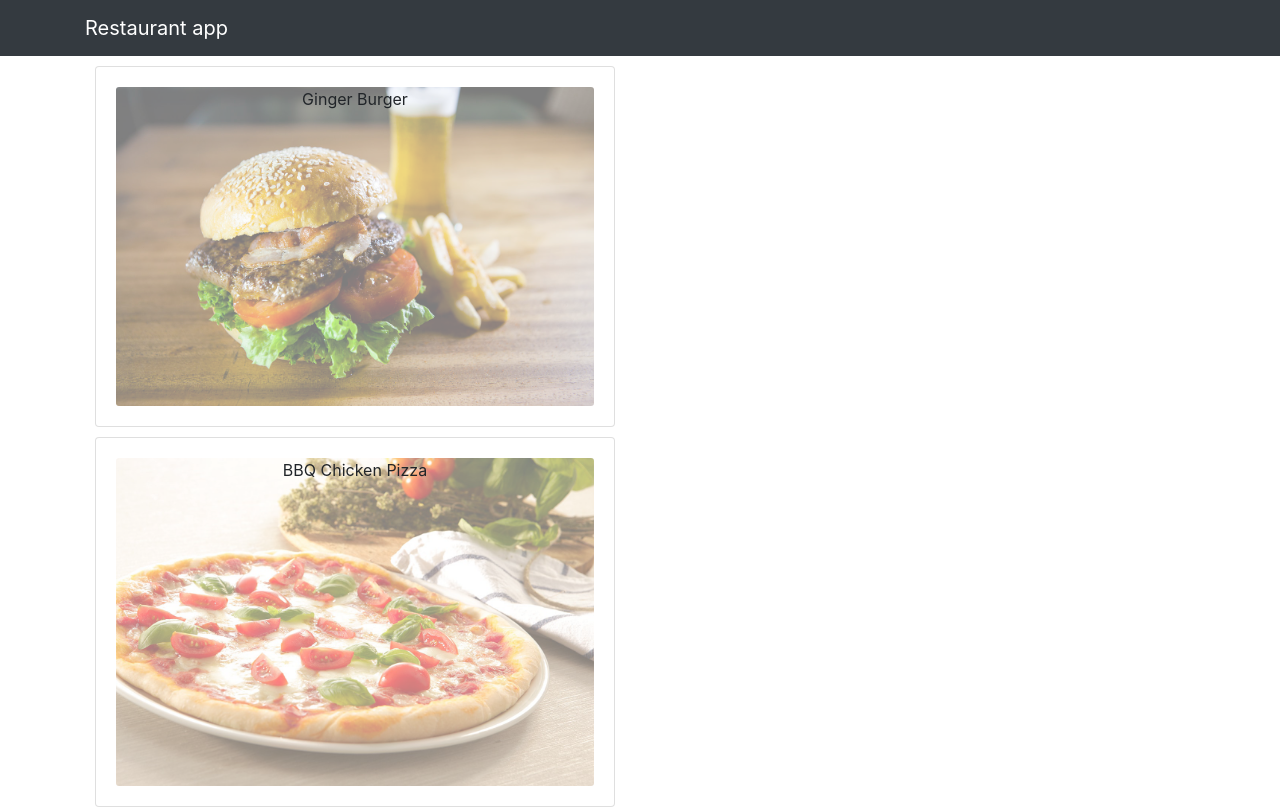
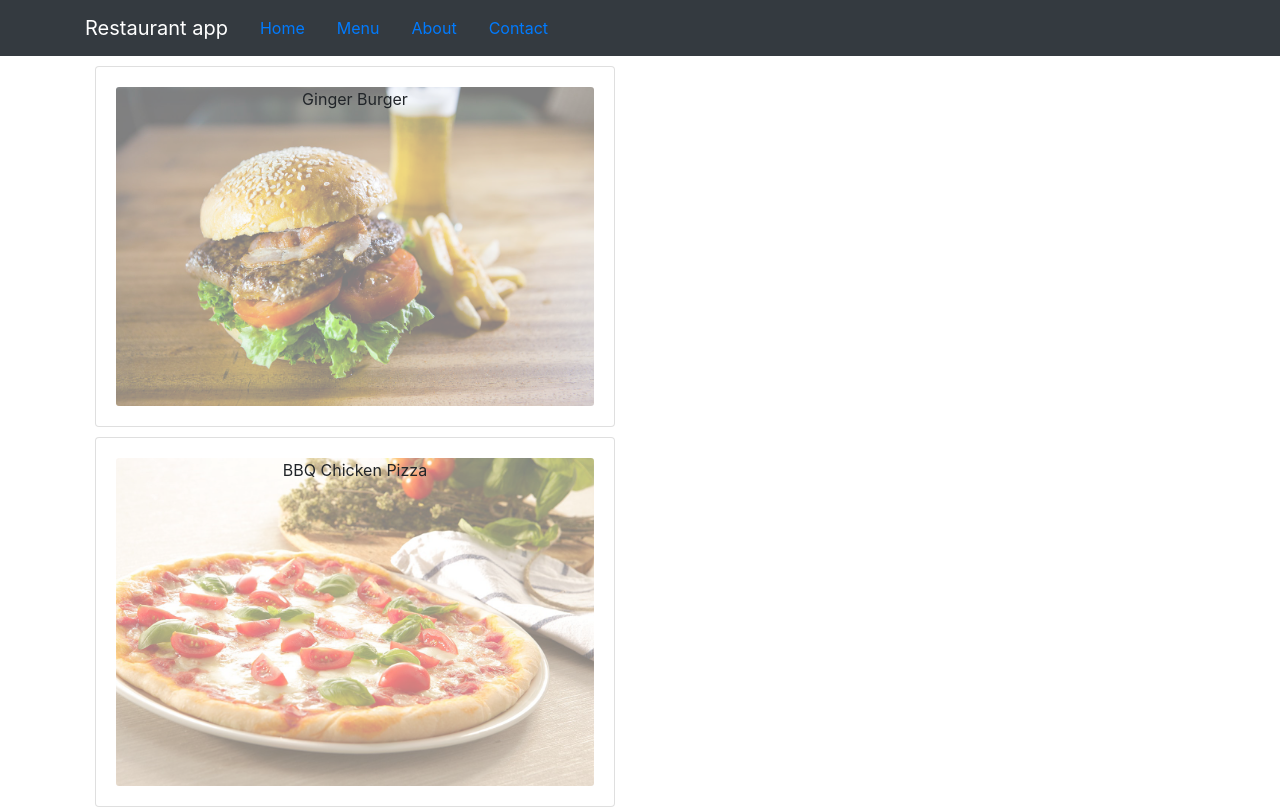
Before and after one commit to hasanulhasan/restaurant-project, a React (Create React App) app: page / in a window 1280 px wide. Shown: the top 809 px of the page. Built offline with nearby package versions, Linux system fonts and the light colour scheme.

Commit message:
navbar added and also responsive

```diff
--- a/package.json
+++ b/package.json
@@ -13,6 +13,8 @@
     "react": "^18.2.0",
     "react-dom": "^18.2.0",
     "react-popper": "^2.3.0",
+    "react-router": "^6.4.5",
+    "react-router-dom": "^6.4.5",
     "react-scripts": "5.0.1",
     "reactstrap": "^9.1.5",
     "web-vitals": "^2.1.4"
--- a/src/App.js
+++ b/src/App.js
@@ -1,10 +1,13 @@
+import { BrowserRouter } from 'react-router-dom';
 import './App.css';
 import MainComponent from './Components/MainComponent';
 
 function App() {
   return (
     <div className="App">
-      <MainComponent></MainComponent>
+      <BrowserRouter>
+        <MainComponent></MainComponent>
+      </BrowserRouter>
     </div>
   );
 }
--- /dev/null
+++ b/src/Components/Body/About.js
@@ -0,0 +1,11 @@
+import React from 'react';
+
+const About = () => {
+  return (
+    <div>
+      <h1>This is about</h1>
+    </div>
+  );
+};
+
+export default About;
--- /dev/null
+++ b/src/Components/Body/Home.js
@@ -0,0 +1,13 @@
+import React, { Component } from 'react';
+
+class Home extends Component {
+  render() {
+    return (
+      <div>
+        <h1>This is home</h1>
+      </div >
+    );
+  }
+}
+
+export default Home;
--- a/src/Components/Header/Navigation.js
+++ b/src/Components/Header/Navigation.js
@@ -1,18 +1,49 @@
-import React from 'react';
-import { Navbar, NavbarBrand } from 'reactstrap';
+import React, { Component } from 'react';
+import { Link } from 'react-router-dom';
+import { Collapse, Nav, Navbar, NavbarBrand, NavbarToggler, NavItem } from 'reactstrap';
 
-const Navigation = () => {
+class Navigation extends Component {
+  constructor(props) {
+    super(props);
+    this.state = {
+      isNavOpen: false
+    }
+  }
+  navToggle = () => {
+    this.setState({
+      isNavOpen: !this.state.isNavOpen
+    })
+  }
+  render() {
     return (
       <div>
-      <Navbar dark color='dark'>
+        <Navbar dark color='dark' expand='sm'>
           <div className='container'>
+            <NavbarToggler onClick={this.navToggle}></NavbarToggler>
             <NavbarBrand href='/'>
               Restaurant app
             </NavbarBrand>
+            <Collapse isOpen={this.state.isNavOpen} navbar>
+              <Nav className='mr-auto'>
+                <NavItem>
+                  <Link to='/' className='nav-link active'>Home</Link>
+                </NavItem>
+                <NavItem>
+                  <Link to='/menu' className='nav-link'>Menu</Link>
+                </NavItem>
+                <NavItem>
+                  <Link to='/about' className='nav-link'>About</Link>
+                </NavItem>
+                <NavItem>
+                  <Link to='/contact' className='nav-link'>Contact</Link>
+                </NavItem>
+              </Nav>
+            </Collapse>
           </div>
         </Navbar>
       </div>
     );
-};
+  }
+}
 
 export default Navigation;
--- a/src/index.js
+++ b/src/index.js
@@ -7,9 +7,9 @@
 
 const root = ReactDOM.createRoot(document.getElementById('root'));
 root.render(
-  <React.StrictMode>
-    <App />
-  </React.StrictMode>
+  // <React.StrictMode>
+  <App />
+  // </React.StrictMode>
 );
 
 reportWebVitals();
```
Also changed, not shown: src/Components/Body/Body.js (+10 -0 lines), src/Components/Body/Contact.js (added, +13 -0 lines), 1 other file (tests, documents, lock files or other folders). Lines whose indentation alone changed are shown as unchanged.
